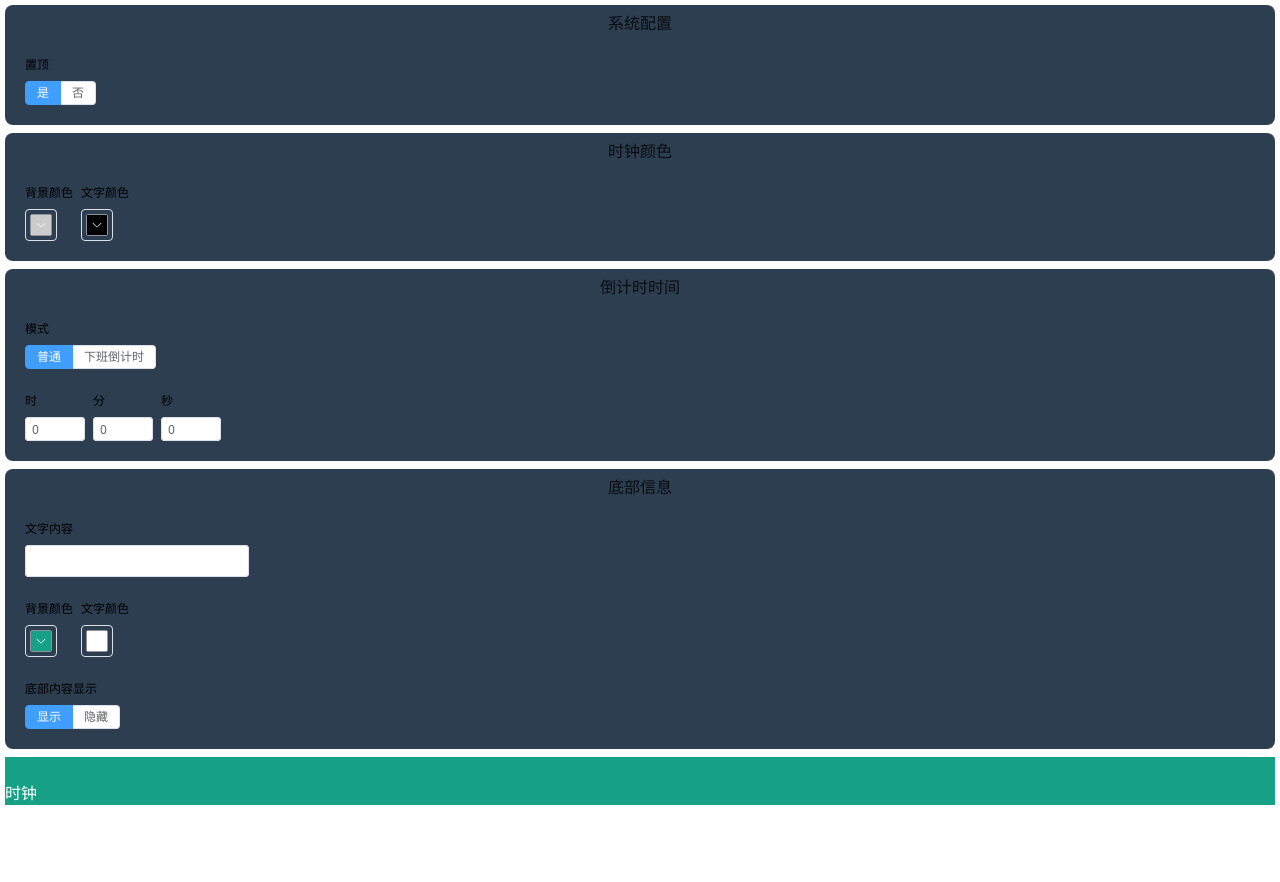
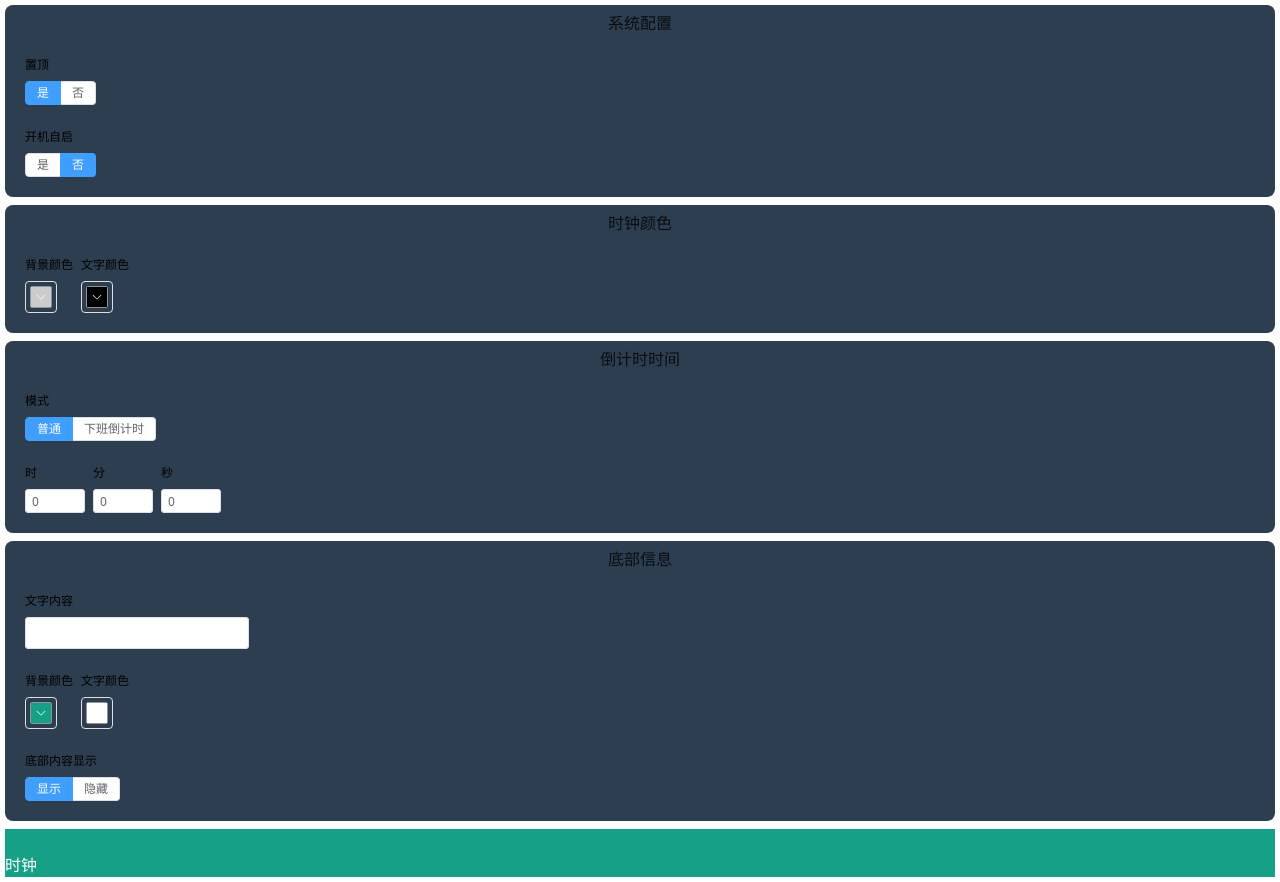
Before and after one commit to KassyTan95/FlipClock, a Vue app: page /config in a window 1280 px wide. Before the commit the page ends 810 px from the top, so only its background shows below. Built offline with nearby package versions, Linux system fonts and the light colour scheme; no server answers; some icons are missing.

Commit message:
新增开启自启功能

```diff
--- a/package.json
+++ b/package.json
@@ -1,6 +1,6 @@
 {
   "name": "flipclock",
-  "version": "1.0.1",
+  "version": "1.0.2",
   "description": "An Electron application with Vue and TypeScript",
   "main": "./out/main/index.js",
   "author": "example.com",
--- a/src/main/index.ts
+++ b/src/main/index.ts
@@ -47,6 +47,7 @@ function createWindow(): void {
   } else {
     mainWindow.loadFile(join(__dirname, '../renderer/index.html'))
   }
+  // 隐藏任务栏
   mainWindow.setSkipTaskbar(true)
 }
 
--- a/src/preload/index.d.ts
+++ b/src/preload/index.d.ts
@@ -7,6 +7,7 @@ declare global {
     api: {
       setIgnoreMouseEvents: (ignore: boolean, options?: IgnoreMouseEventsOptions) => void
       setTopping: (isTop: boolean) => void
+      setAutomaticStartup: (op: boolean) => void
     }
   }
 }
--- a/src/preload/index.ts
+++ b/src/preload/index.ts
@@ -8,6 +8,9 @@ const api = {
   },
   setTopping: (isTop: boolean): void => {
     ipcRenderer.send('setTopping', isTop)
+  },
+  setAutomaticStartup: (op: boolean): void => {
+    ipcRenderer.send('setAutomaticStartup', op)
   }
 }
 
--- a/src/renderer/src/store/useConfigStore.ts
+++ b/src/renderer/src/store/useConfigStore.ts
@@ -17,7 +17,8 @@ export const useConfigStore = defineStore(
           minute: 0,
           second: 0
         },
-        isTop: true
+        isTop: true,
+        autoStart: false
       },
       footer: {
         bgColor: '#16a085',
--- a/src/renderer/src/types/global.d.ts
+++ b/src/renderer/src/types/global.d.ts
@@ -12,6 +12,7 @@ export interface ClockType {
   timing: TimingType
   offTime: string
   isTop: boolean
+  autoStart: boolean
 }
 
 export interface TimingType {
--- a/src/renderer/src/views/Config.vue
+++ b/src/renderer/src/views/Config.vue
@@ -4,6 +4,9 @@ const { config } = useConfigStore()
 
 const handleTop = (val: boolean): void => {
   window.api.setTopping(val)
+}
+const handleAutoStart = (val: boolean): void => {
+  window.api.setAutomaticStartup(val)
 }
 </script>
 
@@ -16,6 +19,15 @@ const handleTop = (val: boolean): void => {
           <div class="block">
             置顶
             <el-radio-group v-model="config.clock.isTop" size="small" @change="handleTop">
+              <el-radio-button :label="true">是</el-radio-button>
+              <el-radio-button :label="false">否</el-radio-button>
+            </el-radio-group>
+          </div>
+        </div>
+        <div class="body">
+          <div class="block">
+            开机自启
+            <el-radio-group v-model="config.clock.autoStart" size="small" @change="handleAutoStart">
               <el-radio-button :label="true">是</el-radio-button>
               <el-radio-button :label="false">否</el-radio-button>
             </el-radio-group>
```
Also changed, not shown: src/main/ipc.ts (+16 -1 lines).
